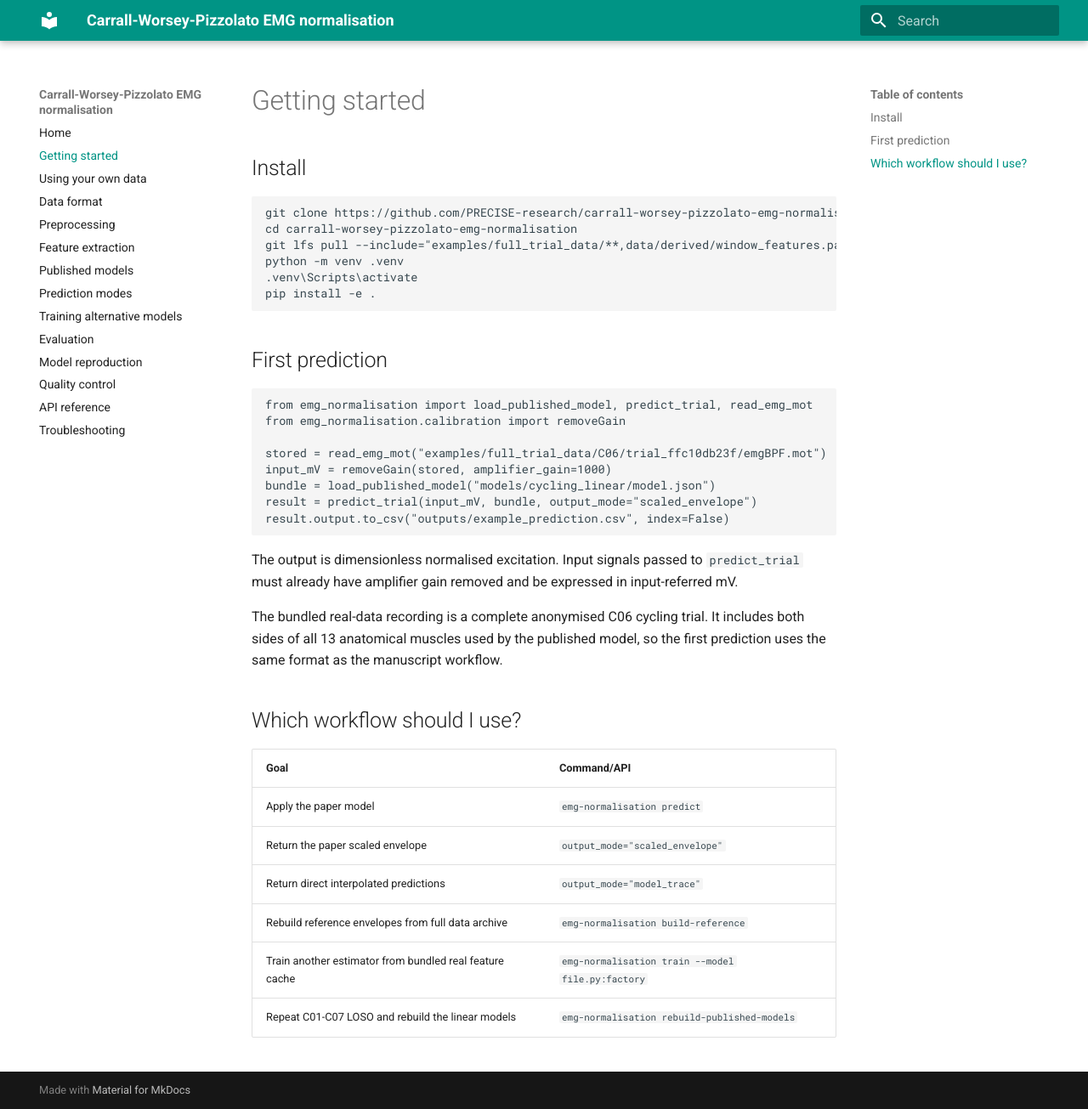
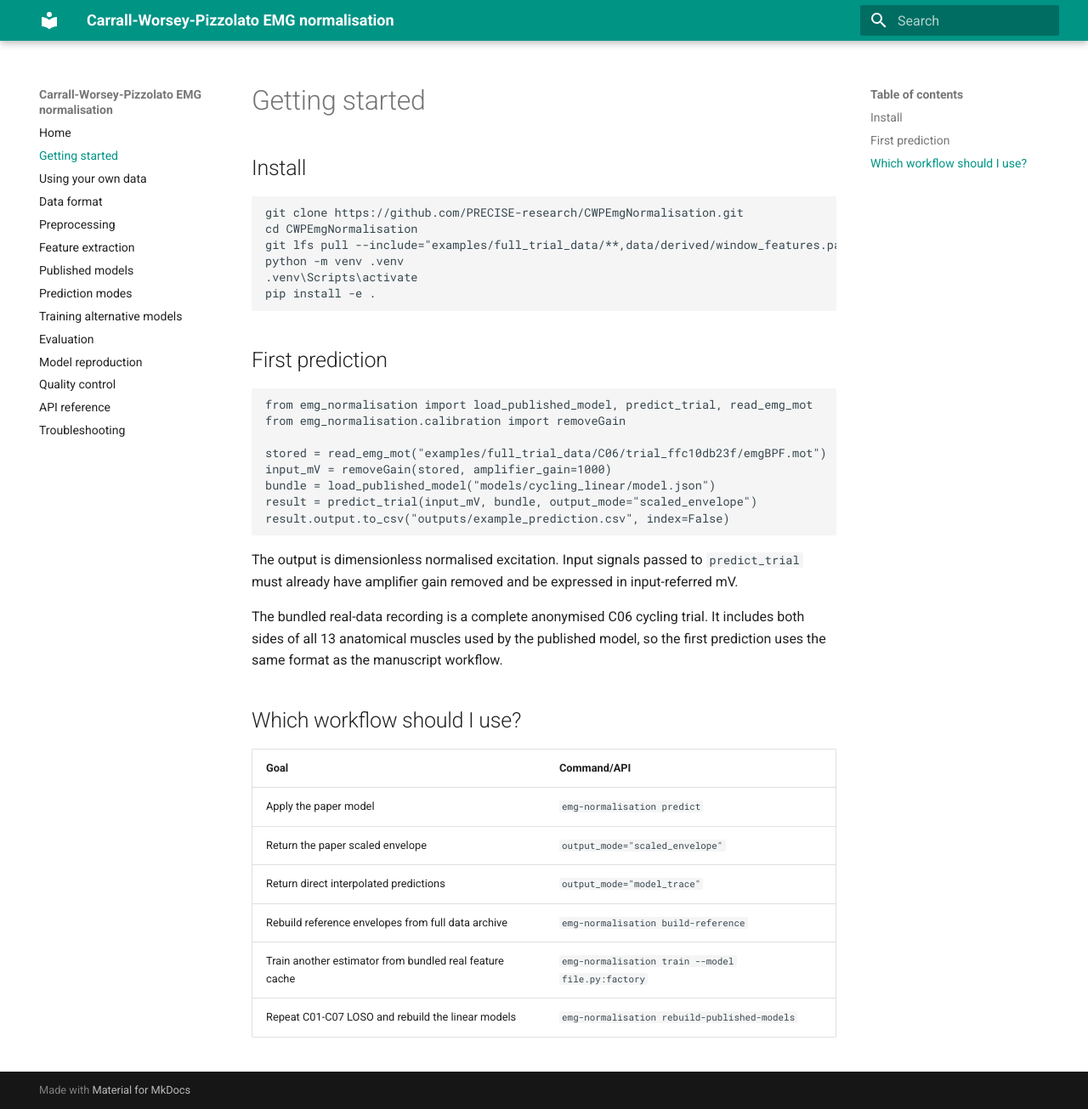
Before and after one commit to PRECISE-research/cworsey-pizzolato-emg-norm, an MkDocs documentation site: the page built from docs/getting-started.md, in a window 1280 px wide and 1305 px high. Shown: the whole window at 85% size. Built offline with MkDocs 1.6.1 and Material for MkDocs 9.7.7, drawn with Linux system fonts in a browser that asks for light colours.

````diff
--- a/docs/getting-started.md
+++ b/docs/getting-started.md
@@ -3,8 +3,8 @@
 ## Install
 
 ```bash
-git clone https://github.com/PRECISE-research/carrall-worsey-pizzolato-emg-normalisation.git
-cd carrall-worsey-pizzolato-emg-normalisation
+git clone https://github.com/PRECISE-research/CWPEmgNormalisation.git
+cd CWPEmgNormalisation
 git lfs pull --include="examples/full_trial_data/**,data/derived/window_features.parquet"
 python -m venv .venv
 .venv\Scripts\activate
````
Also changed, not shown: README.md (+10 -5 lines), 1 other file.
